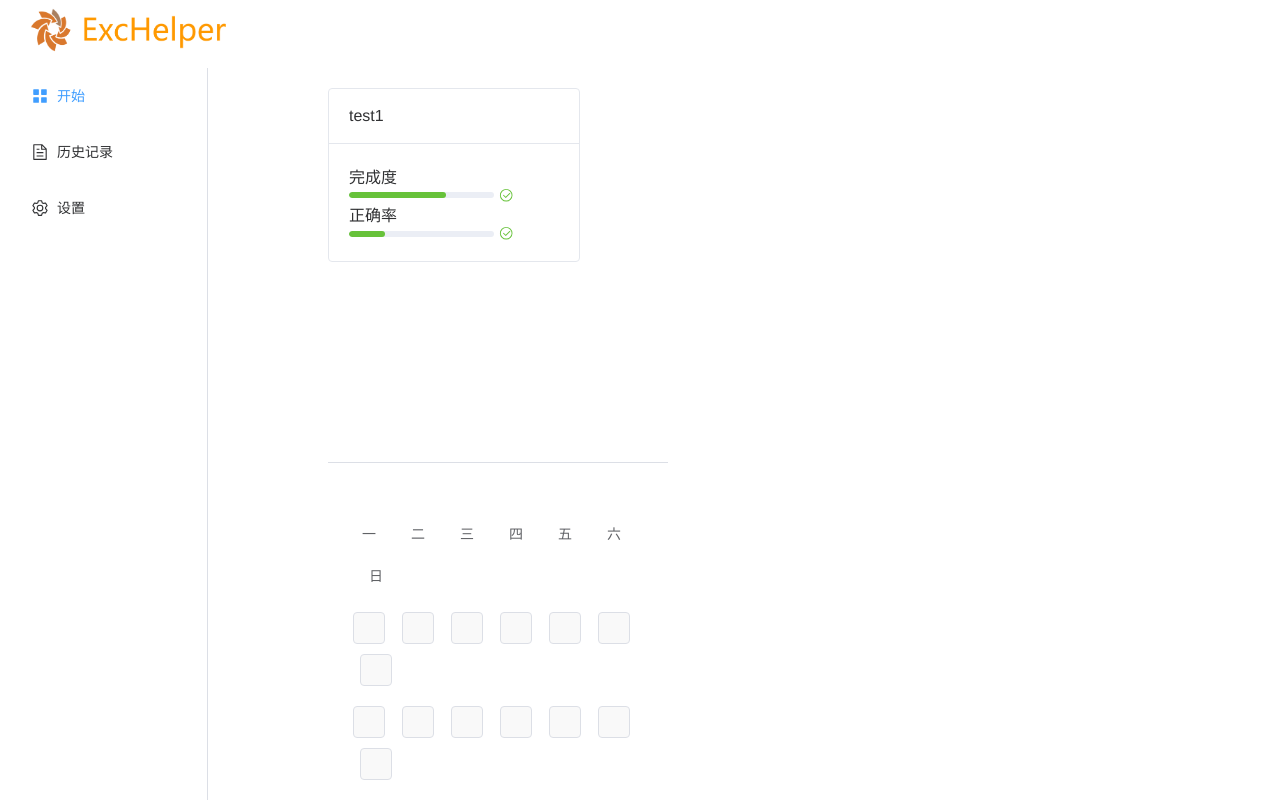
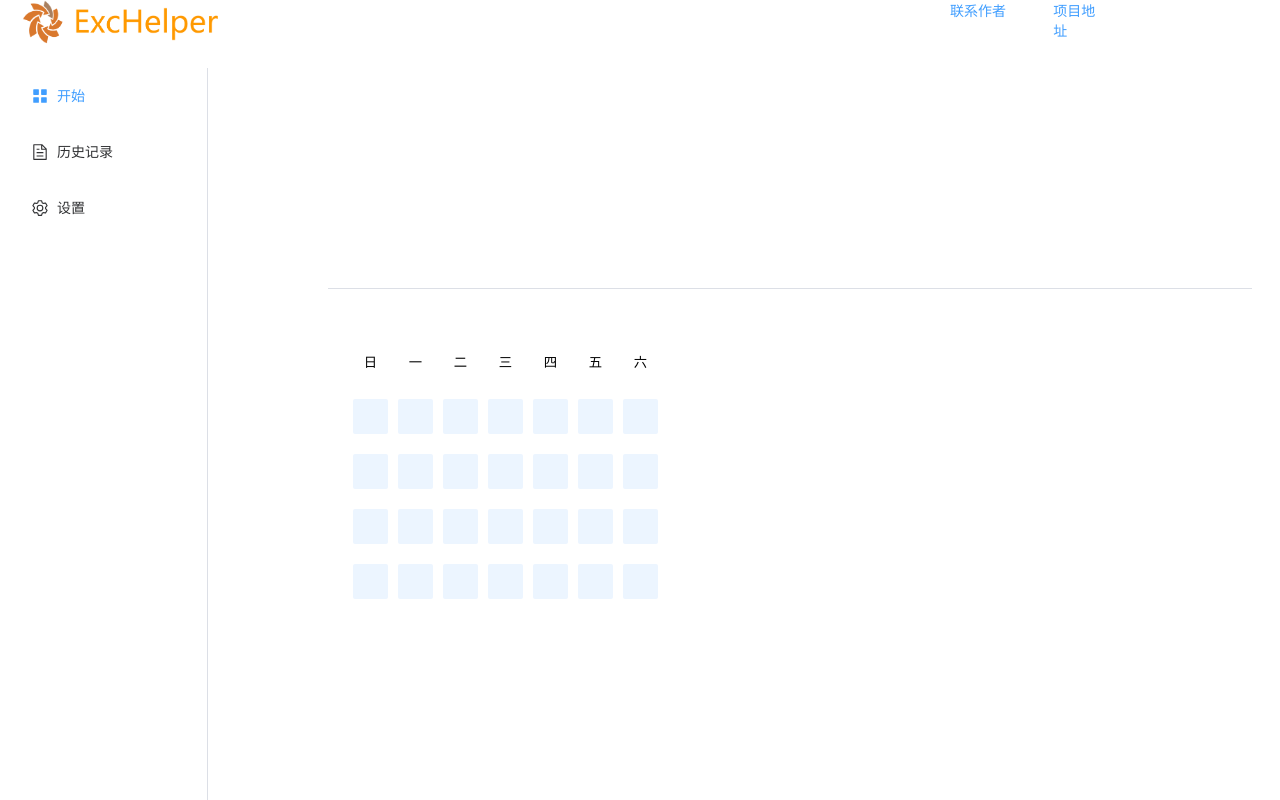
Before and after one commit to HGGshiwo/exchelper5, a Vue app: page /#/ in a window 1280 px wide. Built offline with nearby package versions, Linux system fonts and the light colour scheme.

Commit message:
完整版!!

```diff
--- a/src/App.vue
+++ b/src/App.vue
@@ -1,7 +1,21 @@
 <template>
-  <el-container style="height: 100%">
-    <el-header style="position: fixed; width: 100%; text-align: left">
-      <el-image style="height: 50px" src="/logol.png"></el-image>
+  <el-container style="height: 100%; width: 100%;">
+    <el-header style="position: fixed; width: 100%; text-align: left; z-index:10; background-color:white;left: 0;top: 0;right: 0;">
+      <el-row
+        ><el-col :span="18"
+          ><img style="height: 50px" src="./static/logol.png"
+        /></el-col>
+        <el-col :span="2"
+          ><el-link type="primary" href="mailto:1272126735@qq.com"
+            >联系作者</el-link
+          ></el-col
+        >
+        <el-col :span="1"
+          ><el-link type="primary" href="https://github.com/HGGshiwo/exchelper5"
+            >项目地址</el-link
+          ></el-col
+        >
+      </el-row>
     </el-header>
     <Suspense>
       <template v-slot:default>
@@ -14,7 +28,6 @@
   </el-container>
 </template>
 <script>
-export default {};
 </script>
 <style>
 #app {
--- a/src/main.js
+++ b/src/main.js
@@ -1,8 +1,9 @@
 import { createApp } from 'vue'
+import 'element-plus/dist/index.css'
 import App from './App.vue'
 import router from './router'
 import store from './store'
 import ElementPlus from 'element-plus'
-import 'element-plus/dist/index.css'
+
 
 createApp(App).use(ElementPlus).use(store).use(router).mount('#app')
--- a/src/store/index.js
+++ b/src/store/index.js
@@ -2,23 +2,8 @@ import { createStore } from 'vuex'
 
 export default createStore({
   state: {
-    myExc: {
-      "test1": { last: "2022:2:9:12:23:12", total: 30, done: 20, proper: 5 }
-    },
-    history: {
-      "2022:02:09:12:23:12": {
-        exc: "毛概题集",
-        done: {
-          "1": { "A": true, "B": false, "C": false, "D": false },
-          "2": { "A": true, "B": false, "C": false, "D": false },
-        },
-        startTime: "12:00:20",
-        endTime: "12:00:11",
-        span: "00:00:11",
-        num: 2,
-        proper: 1,
-      }
-    },
+    myExc: {},
+    history: {},
     setting: {
       countDown: true,
       span: 50,
@@ -26,14 +11,36 @@ export default createStore({
       submitWay: "sc",
       autoFresh: true,
       localStorage: true,
-      num: 2,
-    }
+      num: 20,
+    },
+    note: [
+      [0, 0, 0, 0, 0, 0, 0],
+      [0, 0, 0, 0, 0, 0, 0],
+      [0, 0, 0, 0, 0, 0, 0],
+      [0, 0, 0, 0, 0, 0, 0],
+    ],
+    update: false
   },
   mutations: {
+    setUpdate(state){
+      state.update = true
+    },
+    init(state, payload) {
+      const { myExc, history, setting, note, update } = payload
+      state.history = history
+      state.setting = setting
+      state.note = note
+      state.myExc = myExc
+      state.update = update
+    },
+    save(state) {
+      localStorage.setItem("_EXC_HELPER_STATE_", JSON.stringify(state))
+    },
     addHistory(state, payload) {
       // 变更状态
       const { time, history } = payload
       state.history[time] = history
+      console.log(history.exc,state.myExc)
       const { done, proper } = state.myExc[history.exc]
       const { num: curNum, proper: curProper } = history
       state.myExc[history.exc] = {
@@ -42,11 +49,13 @@ export default createStore({
         done: done + curNum,
         proper: proper + curProper
       }
+      const d = new Date()
+      state.note[Math.floor(d.getDate() / 7) % 4][d.getDay()] += history.num
     },
-    changeSetting(state, payload){
+    changeSetting(state, payload) {
       const { form, myExc } = payload
-      state.setting = {...form}
-      state.myExc = {...myExc}
+      state.setting = { ...form }
+      state.myExc = { ...myExc }
     }
   },
   actions: {
--- a/src/views/Body.vue
+++ b/src/views/Body.vue
@@ -6,15 +6,12 @@
 
     <el-main
       style="
-        position: fixed;
-        height: calc(100%-50px);
+        text-align: left;
         margin-left: 300px;
         margin-top: 60px;
       "
     >
-      <el-scrollbar style="width: 100%; text-align: left">
-        <router-view></router-view>
-      </el-scrollbar>
+      <router-view></router-view>
     </el-main>
   </el-container>
 </template>
--- a/src/views/Exc.vue
+++ b/src/views/Exc.vue
@@ -52,8 +52,8 @@
 
 <script>
 import InfoBar from "../components/InfoBar.vue";
-import { ElNotification } from "element-plus";
-import { computed, h, ref } from "vue";
+import { ElMessage } from "element-plus";
+import { computed, ref } from "vue";
 import { useRouter } from "vue-router";
 import axios from "axios";
 import { useStore } from "vuex";
@@ -124,8 +124,8 @@ export default {
           //过滤出未做过的id列表
           const ids = Object.keys(excs.value).filter((id) => {
             return dones.indexOf(id) === -1;
-          })
-          console.log(ids)
+          });
+          console.log(ids);
           let i = 0;
           for (; i < historyNum && i < ids.length; i++) {
             let key = ids[i];
@@ -194,11 +194,10 @@ export default {
       );
     }
 
-    const correctness = !isSubmit
-      ? 0
-      : computed(() => {
-          return (history.value.proper / history.value.num) * 100;
-        });
+    const correctness = computed(() => {
+      if (!isSubmit.value || isLoading.value) return 0;
+      return (history.value.proper / history.value.num) * 100;
+    });
 
     //点击的回调函数
     function submit() {
@@ -216,15 +215,7 @@ export default {
           }
           let time = getDate() + ":" + history.value.endTime;
           store.commit("addHistory", { time: time, history: history.value });
-
-          ElNotification({
-            title: "确认提交",
-            message: h(
-              "i",
-              { style: "color: teal" },
-              "提交成功，请到历史记录中查看。"
-            ),
-          });
+          ElMessage('成功提交，请到历史记录中查看。')
         }
       }
     }
@@ -291,7 +282,4 @@ export default {
 </script>
 
 <style>
-.active {
-  color: red;
-}
 </style>
--- a/src/views/Home.vue
+++ b/src/views/Home.vue
@@ -1,73 +1,135 @@
 <template>
   <el-space wrap>
-    <el-card v-for="(my,key) in mys" :key="key" style="width: 250px" shadow="hover" @click="to('exc',key)">
+    <el-card
+      v-for="(my, key) in mys"
+      :key="key"
+      style="width: 250px"
+      shadow="hover"
+      @click="to('exc', key)"
+    >
       <template #header>
         <div class="card-header">
-          <span>{{key}}</span>
+          <span>{{ key }}</span>
         </div>
       </template>
-      <div style="width: 200px;">
+      <div style="width: 200px">
         <div>
           <div>完成度</div>
-          <div><el-progress  :width="80" :percentage="100*my.done/my.total" status="success" /></div>
+          <div>
+            <el-progress
+              :width="80"
+              :percentage="Math.round(1000 * my.done / my.total)/10"
+            />
+          </div>
         </div>
         <div>正确率</div>
-          <div><el-progress :width="80" :percentage="100*my.proper/my.done" status="success" /></div>
+        <div>
+          <el-progress
+            :width="80"
+            :percentage="my.done ? Math.round((1000 * my.proper) / my.done)/10 : 0"
+          />
+        </div>
       </div>
     </el-card>
   </el-space>
-  <el-divider style="margin-top:200px;width:100%;"/>
+  <el-divider style="margin-top: 200px; width: 100%" />
   <div class="notes">
-  <div style="margin-top:5px;">
-    <el-button class="block" v-for="p in ['一','二','三','四','五','六','日']" :key="p"  style="background-color:wite;border-color:white;">
-      {{p}}
-    </el-button>
+    <div style="margin-top: 5px">
+      <button
+        class="block"
+        v-for="p in ['日', '一', '二', '三', '四', '五', '六']"
+        :key="p"
+        style="background-color:white; border-color: white"
+      >
+        {{ p }}
+      </button>
     </div>
-  <div v-for="(p,i) in info" :key="i" style="margin-top:10px;">
-    <el-button class="block" v-for="(pp,j) in p" :key="j" :style="{'background-color':pp}"/>
+    <div v-for="(p, i) in info" :key="i" style="margin-top: 10px">
+      <button
+        class="block"
+        v-for="(pp, j) in p"
+        :key="j"
+        :style="{ 'background-color': pp }"
+      />
     </div>
   </div>
 </template>
 
 <script>
-import { ref } from '@vue/reactivity'
-import { useRouter } from 'vue-router'
-import { useStore } from 'vuex'
+import { ref } from "@vue/reactivity";
+import { useRouter } from "vue-router";
+import { useStore } from "vuex";
+import { ElMessage } from "element-plus";
 
 export default {
-  setup(){
+  setup() {
+    const store = useStore();
+    const router = useRouter();
 
-    const store = useStore()
-    const mys = ref(store.state.myExc)
-    const router = useRouter()
-    function to(where,key){
-      router.push({"name":where, params:{excName:key, historyTime: "0000:00:00:00:00:00",}})
-    }
-    const info = [
-      ["#f9f9f9","#f9f9f9","#f9f9f9","#f9f9f9","#f9f9f9","#f9f9f9","#f9f9f9",],
-      ["#f9f9f9","#f9f9f9","#f9f9f9","#f9f9f9","#f9f9f9","#f9f9f9","#f9f9f9",],
-      ["#f9f9f9","#f9f9f9","#f9f9f9","#f9f9f9","#f9f9f9","#f9f9f9","#f9f9f9",],
-      ["#f9f9f9","#f9f9f9","#f9f9f9","#f9f9f9","#f9f9f9","#f9f9f9","#f9f9f9",],
-    ]
-    return {
-      mys,
-      to,
-      info
+    //页面关闭或者刷新则保存数据
+    window.onbeforeunload = () => {
+      ElMessage("数据已保存。");
+      store.commit("save");
+    };
+
+    //update=false表示之前没有更新过，此时通过LocalStorage更新。
+    //如果localStorage=null，说明第一次打开应用，此时使用state中的
+    if (!store.state.update) {
+      const str = localStorage.getItem("_EXC_HELPER_STATE_");
+      if (!str || str.length === 2) {
+        ElMessage("已经为您初始化数据，具体设置请到设置页面更改。");
+        store.commit("setUpdate")
+        console.log(store.state.update)
+      } else {
+        store.commit("init", JSON.parse(str));
       }
     }
+
+    const mys = ref(store.state.myExc);
+    function to(where, key) {
+      router.push({
+        name: where,
+        params: { excName: key, historyTime: "0000:00:00:00:00:00" },
+      });
     }
+    const color = [
+      "#ECF5FF",
+      "#D9ECFF",
+      "#C6E2FF",
+      "#B3D8FF",
+      "#A0CFFF",
+      "#8CC5FF",
+      "#79BBFF",
+      "#66B1FF",
+    ];
+    const { note } = store.state;
+    const info = note.map((arr) => {
+      return arr.map((aarr) => {
+        return aarr >= 80 ? color[7] : color[Math.floor(aarr / 10)];
+      });
+    });
+    return {
+      mys, //用户已经加入的题集
+      to, //点击历史记录的回调函数
+      info, //展示的note数组
+      color, //note展示的颜色
+    };
+  },
+};
 </script>
 
-<style>
+<style >
 .block {
-    width: 20px;
-    height: 20px;
+  width: 35px;
+  height: 35px;
   margin: 5px;
   display: inline;
+  border-radius: 2px;
+  border: 1px solid var(--el-border-color-base)
 }
 .notes {
-    padding:20px;
-    width: 300px;
+  padding: 20px;
+  width: 350px;
   border: 1px solid var(--el-border-color-base);
 }
 </style>
--- a/src/views/Settings.vue
+++ b/src/views/Settings.vue
@@ -11,6 +11,8 @@
       <el-input-number
         v-model="form.span"
         :step="5"
+        :max="60"
+        :min="5"
         label="描述文字"
       ></el-input-number>
     </el-form-item>
@@ -25,7 +27,6 @@
         <el-radio label="rc" disabled>右键提交</el-radio>
       </el-radio-group>
     </el-form-item>
-
     <el-divider></el-divider>
     <el-form-item label="自动更新">
       <el-switch v-model="form.autoFresh"></el-switch>
@@ -36,12 +37,13 @@
     <el-form-item label="题目数量">
       <el-input-number
         v-model="form.num"
-        :step="5"
+        :step="1"
+        :min="1"
+        :max="100"
         label="描述文字"
       ></el-input-number>
     </el-form-item>
     <el-divider />
-
     <el-form-item label="选择题集">
       <el-table
         :data="tableData"
@@ -56,7 +58,6 @@
         <el-table-column prop="update" label="Update" width="150" />
       </el-table>
     </el-form-item>
-
     <el-form-item>
       <el-button type="primary" @click="onSubmit">确定</el-button>
       <el-button style="margin-left: 40%">取消</el-button>
@@ -112,7 +113,7 @@ export default {
             newExc[exc.name] = myExc[exc.name];
           } else {
             newExc[exc.name] = {
-              last: "2022:2:9:12:23:12",
+              last: "0000:00:00:00:00:00",
               total: exc.total,
               done: 0,
               proper: 0,
--- a/vue.config.js
+++ b/vue.config.js
@@ -1,3 +1,4 @@
 module.exports = {
-  lintOnSave: false
+  lintOnSave: false,
+  publicPath: './'
 }
```
Also changed, not shown: src/static/logol.png (renamed from public/logol.png). Lines whose indentation alone changed are shown as unchanged.
